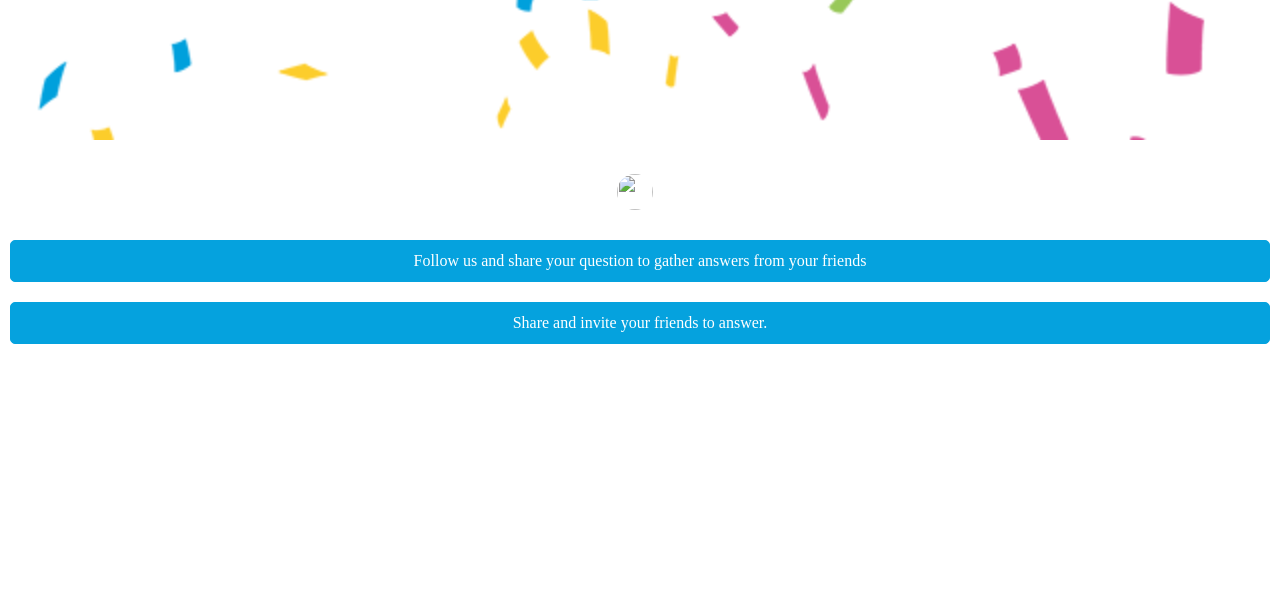
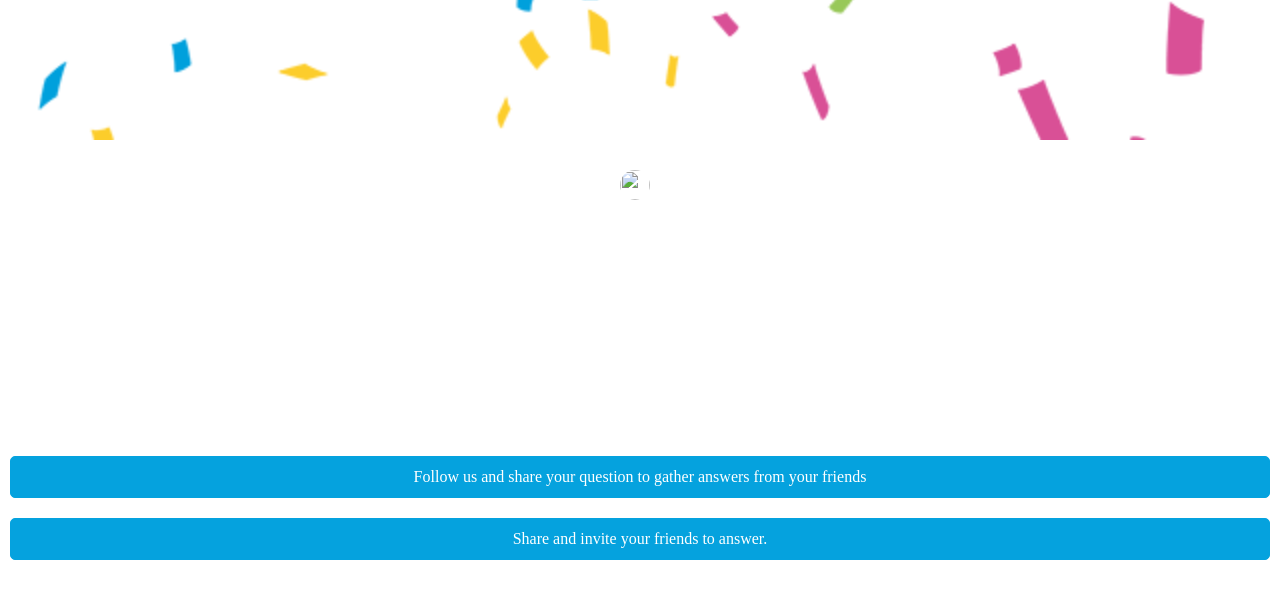
Before and after one commit to swolfod/Lushu_Mini, a Django app: template templates/viewQuiz.html in a window 1280 px wide. Shown: the part 200-800 px from the top of the page. Run offline with Django 3.2, Linux system fonts and the light colour scheme; the template is opened without the code that fills it, so the values that code supplies are empty; parts of the project's set-up code (start-up, migrations or seed data) failed here and were passed over.

Commit message:
问该修改后，再次自适应

```diff
--- a/static/css/valentine.css
+++ b/static/css/valentine.css
@@ -145,23 +145,23 @@ input[type="text"], input[type="email"], input[type="search"], input[type="passw
 }
 #question{
 	color: #F752A3;
-	font-size: 18px;
-	height: 40px;
-	line-height: 40px;
+	font-size: 16px;
+	line-height: 1;
 	text-align: center;
 	font-weight: bolder;
-	margin: 30px 0px;
+	margin: 30px 20px 10px 20px;
 }
 #question>img{
-	height: 36px;
-	width: 36px;
+	height: 30px;
+	width: 30px;
 	border-radius: 20px;
 	margin-right: 10px;
 	vertical-align: middle;
 }
 #description{
 	text-align: center;
-	font-size: 16px;
+    font-size: 15px;
+    margin-bottom: 30px;
 }
 #location{
 	height: 34px;
@@ -336,6 +336,12 @@ input[type="text"], input[type="email"], input[type="search"], input[type="passw
 #questionBox{
     margin-bottom: 50px;
 }
+#GuideBox{
+    position: fixed;
+    bottom: 20px;
+    left: 0px;
+    right: 0px;
+}
 
 /** 屏幕自适应 **/
 
--- a/templates/viewQuiz.html
+++ b/templates/viewQuiz.html
@@ -15,6 +15,7 @@
     </div>
     <div>
         {% if account.id == quizzer.id %}
+          <div id="GuideBox">
           {% if answered %}
             <p class="haveAnswer">已经有<b>{{ answered }}</b> {% trans "Answers" %}</p>
             <p><a  class="longButton" href="{% url "Lushu_Mini.views.viewAnswers" quizId %}">{% trans "Go Checkout" %}</a></p>
@@ -29,6 +30,7 @@
             </div>
             <p><a id="share" class="longButton" >{% trans "Share and invite your friends to answer." %}</a></p>
           {% endif %}
+          </div>
         {% else %}
           {% if answerer and answer and answerer.id != account.id %}
             <ul class="list" id="answerList">
```
